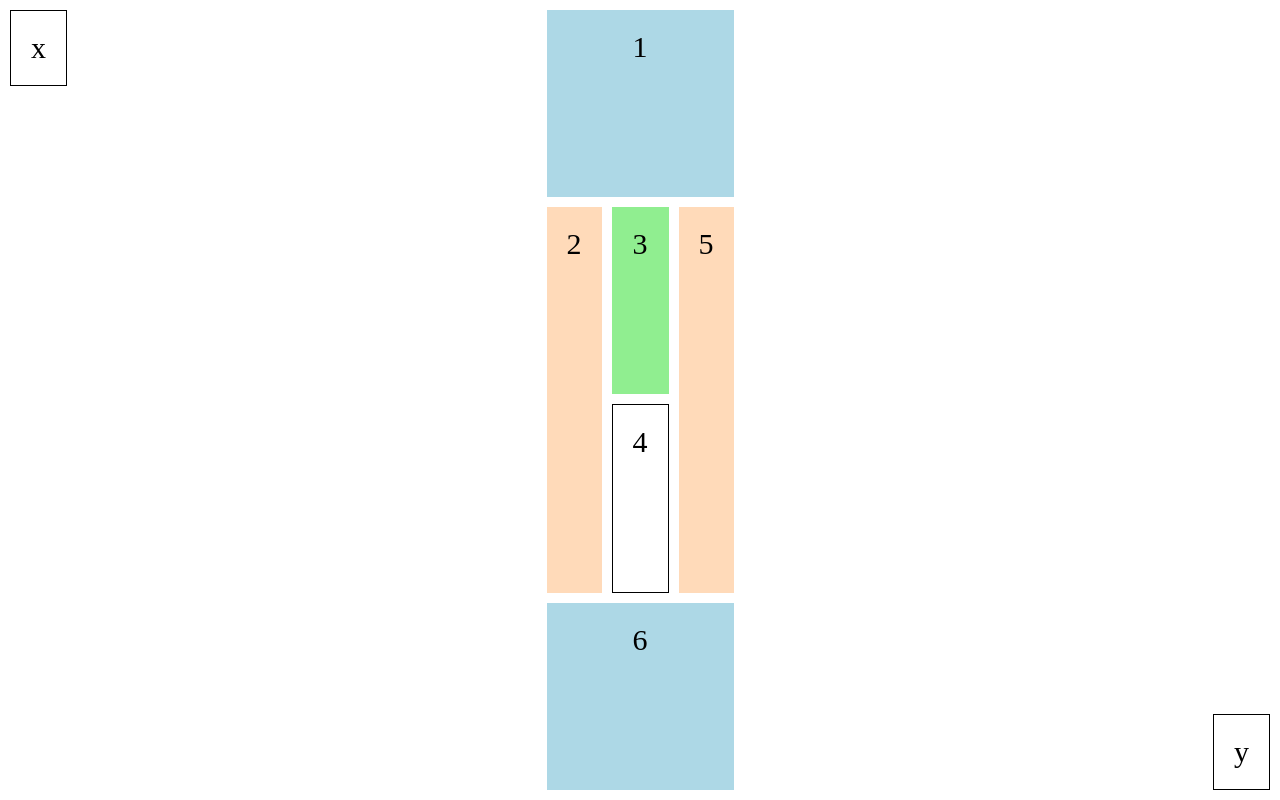
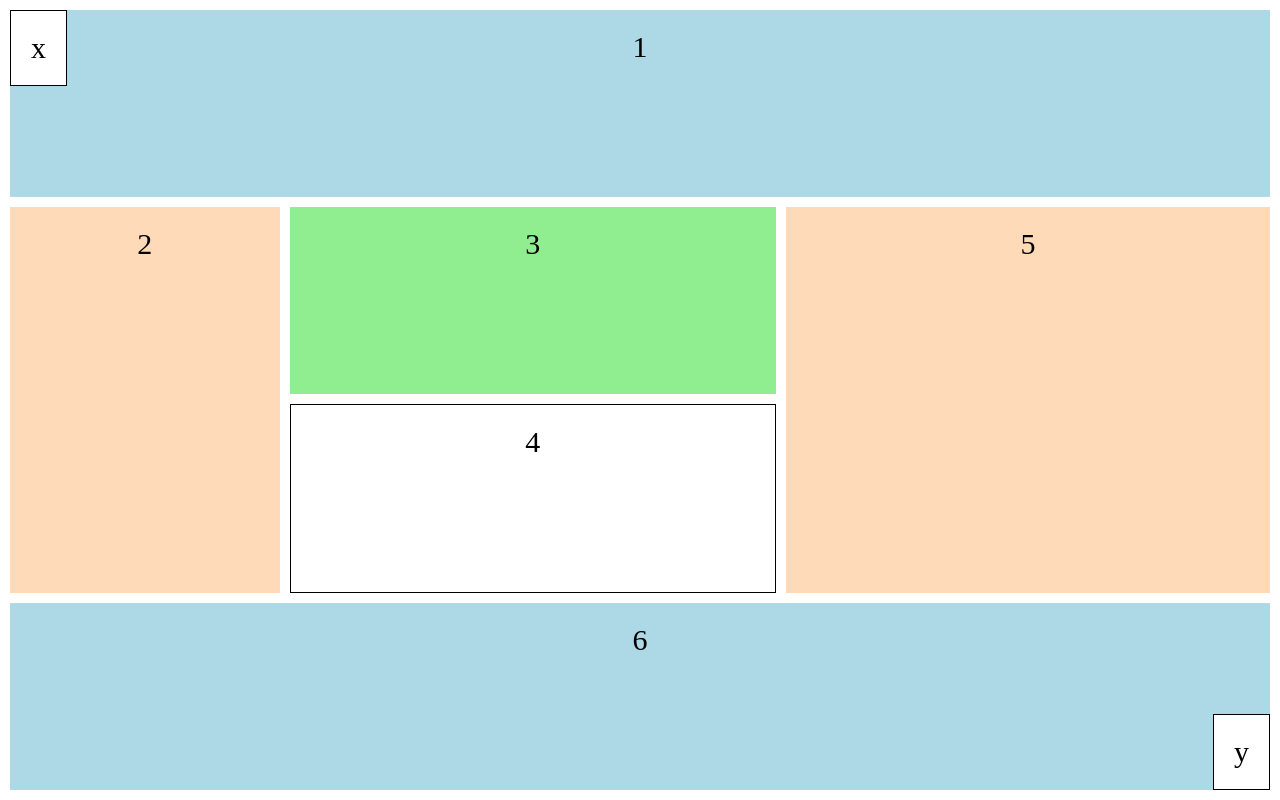
Before and after one commit to DAVAdjjjan/webDAVAdjann, a plain HTML site: page lab1/src/index.html in a window 1280 px wide. Drawn offline with Linux system fonts and the light colour scheme.

Commit message:
Update style.css
вв

```diff
--- a/lab1/src/style.css
+++ b/lab1/src/style.css
@@ -2,9 +2,6 @@
 html, body {
     height: 100%;
     margin: 0;
-    display: flex;
-    justify-content: center;
-    align-items: center;
   }
 
   .grid-container {
@@ -17,7 +14,7 @@ html, body {
     grid-gap: 10px;
     padding: 10px;
     width: 100%;
-    height: 100vh;
+    height: 100vh; /* Використовує всю висоту вікна браузера */
     box-sizing: border-box;
   }
 
@@ -27,6 +24,7 @@ html, body {
     text-align: center;
   }
 
+  /* Стилі для кожного елемента сітки */
   .item1 {
     grid-area: item1;
     background-color: lightblue;
```
